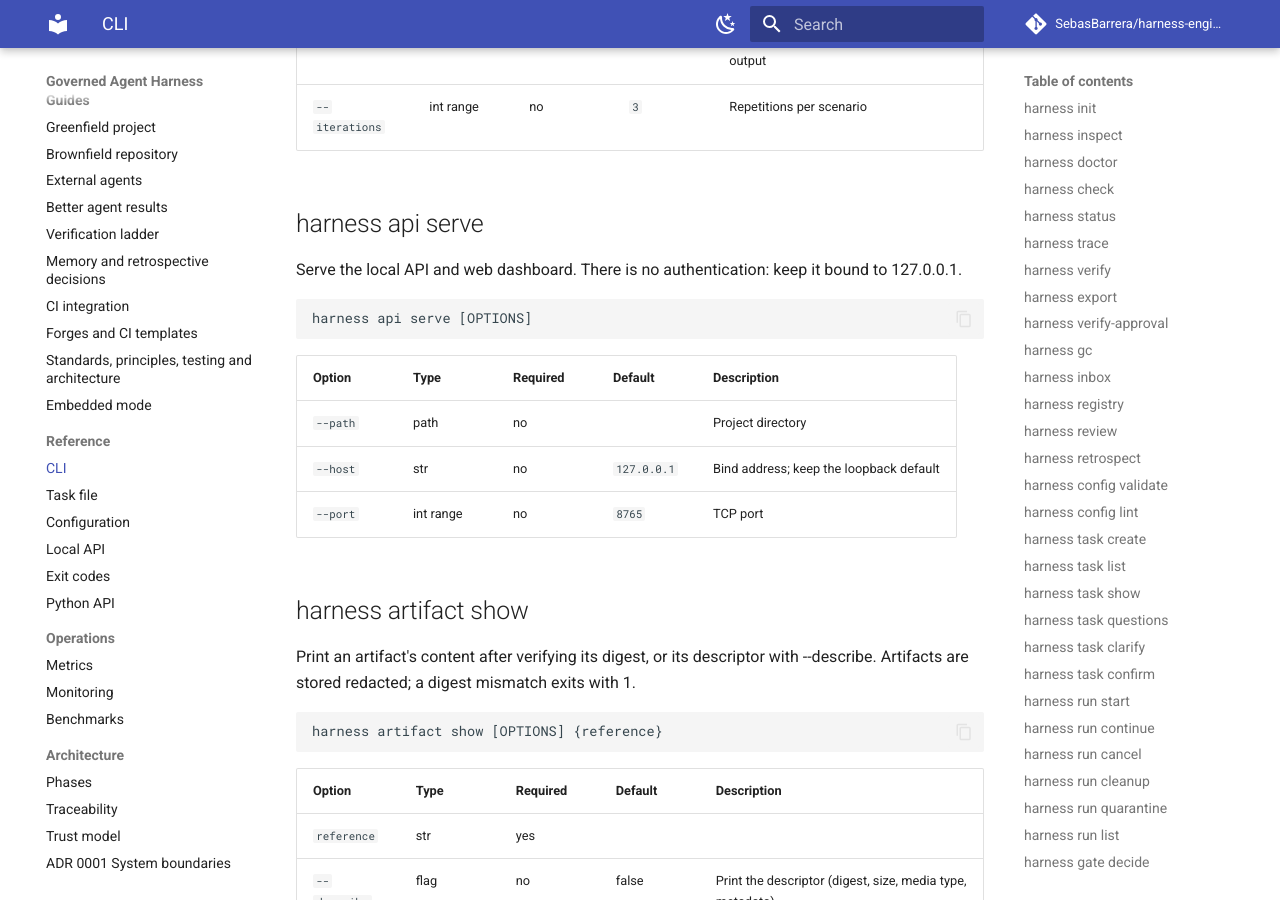
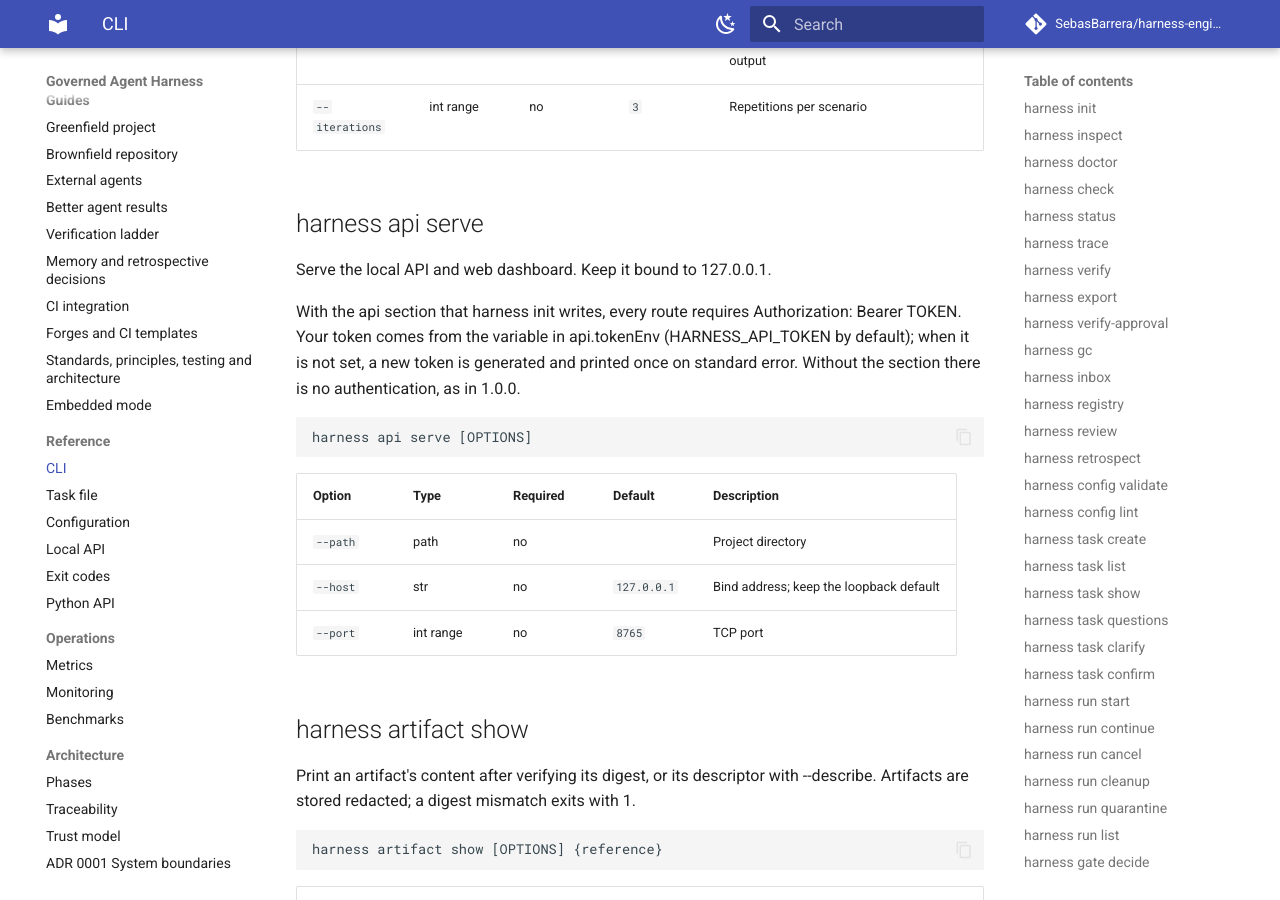
Before and after one commit to SebasBarrera/harness-engineering, an MkDocs documentation site: the page built from docs/reference/cli.md, in a window 1280 px wide and 900 px high, scrolled down 27641 px. Built offline with MkDocs 1.6.1 and Material for MkDocs 9.7.7, drawn with Linux system fonts in a browser that asks for light colours; comment, search, counter and statistics services are not loaded.

Commit message:
docs(cli): regenerate the reference and the project schema for API authentication
The api serve help now explains the bearer token and the project-config schema
gains the optional api section; both are generated files.

Refs #18

````diff
--- a/docs/reference/cli.md
+++ b/docs/reference/cli.md
@@ -783,8 +783,12 @@ harness benchmark scenarios [OPTIONS]
 
 ## harness api serve
 
-Serve the local API and web dashboard. There is no authentication: keep it bound to
-127.0.0.1.
+Serve the local API and web dashboard. Keep it bound to 127.0.0.1.
+
+With the api section that harness init writes, every route requires Authorization: Bearer
+TOKEN. Your token comes from the variable in api.tokenEnv (HARNESS_API_TOKEN by default);
+when it is not set, a new token is generated and printed once on standard error. Without
+the section there is no authentication, as in 1.0.0.
 
 ```text
 harness api serve [OPTIONS]
````
Also changed, not shown: 2 other files.
